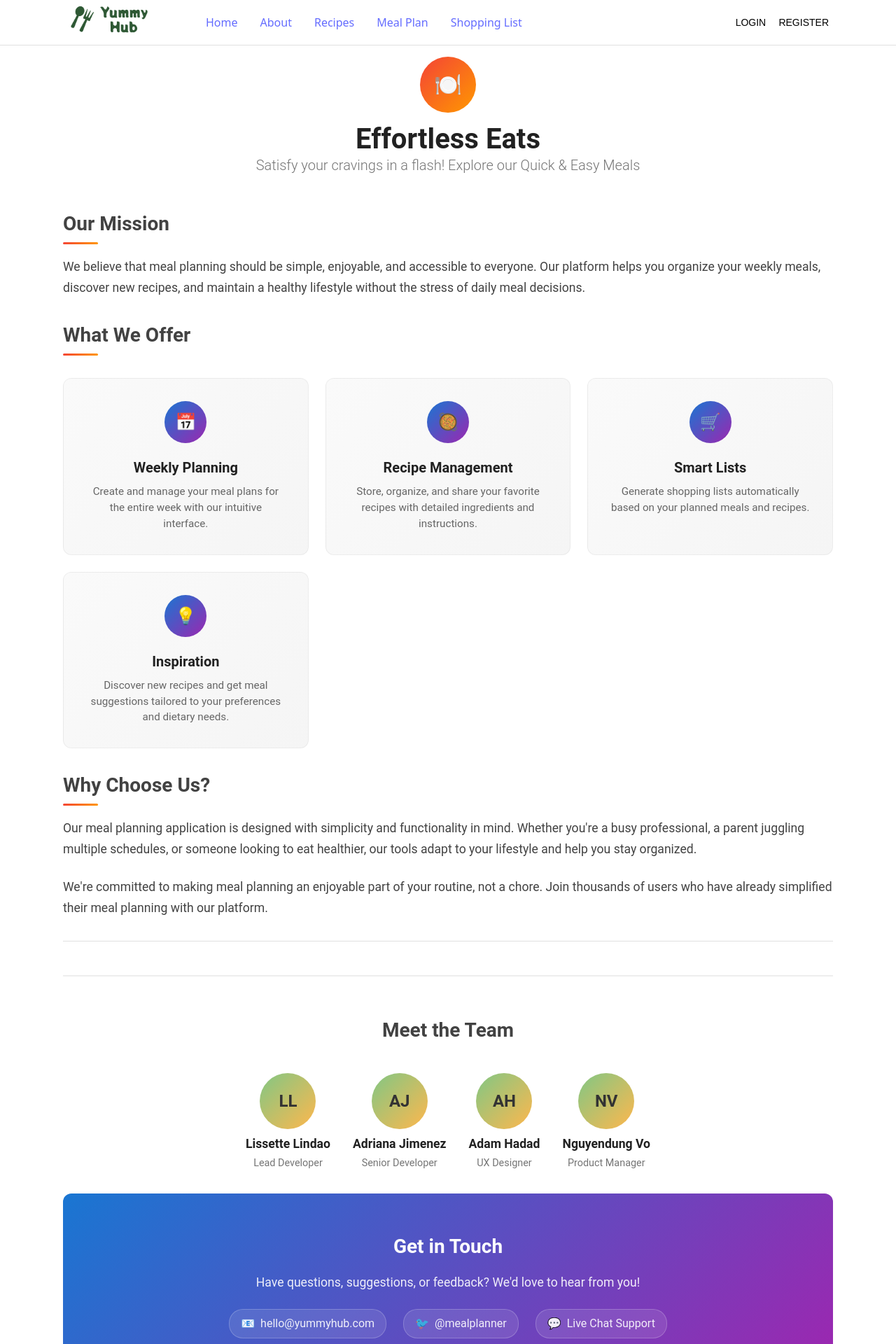
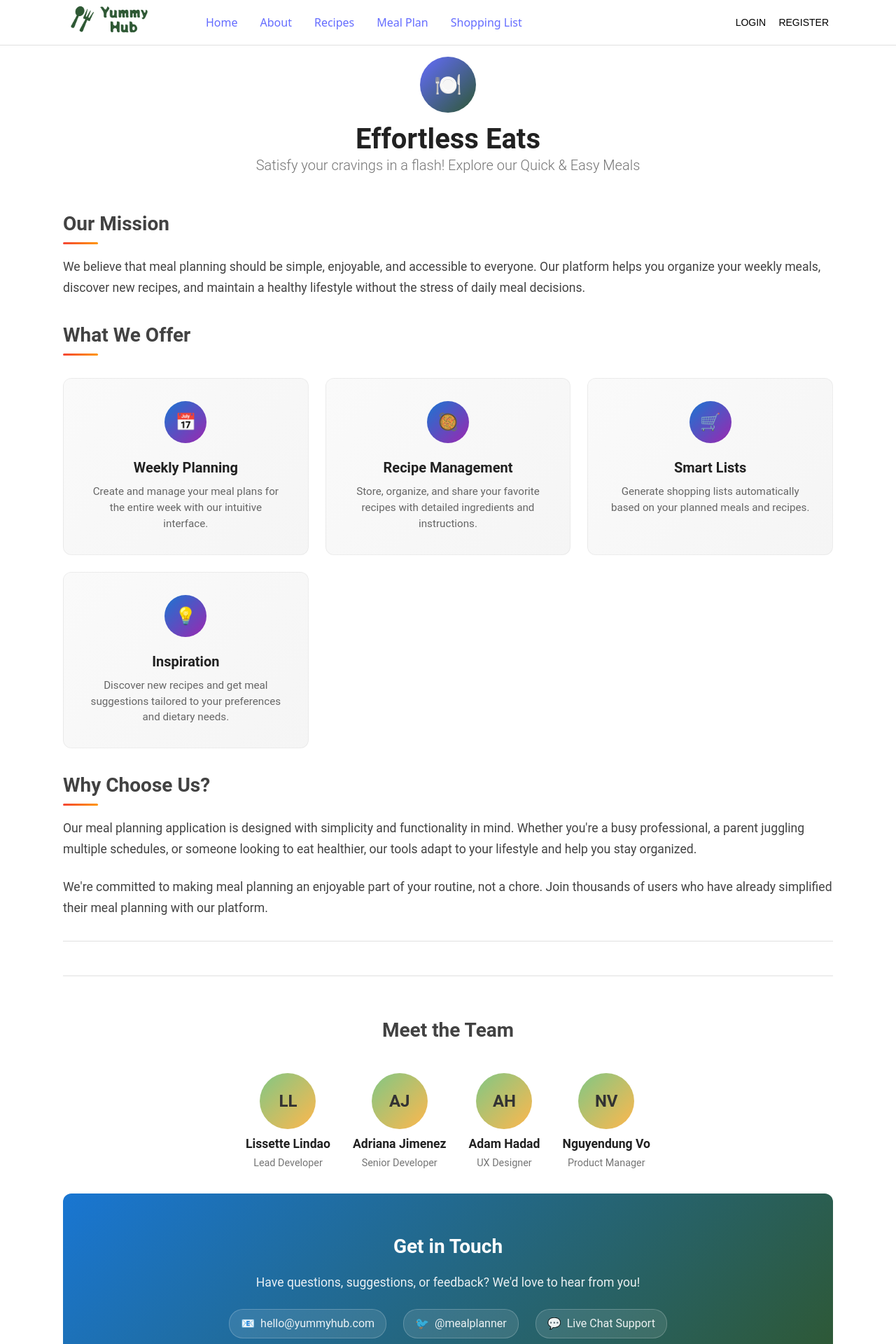
Before and after one commit to adrimaji040/yummyhub, a React (Vite) app in the folder frontend/: page /About in a window 1280 px wide. Shown: the top 1920 px of the page at 70% size. Built offline with nearby package versions, Linux system fonts and the light colour scheme.

Commit message:
Completes the project

```diff
--- a/frontend/src/components/Card.jsx
+++ b/frontend/src/components/Card.jsx
@@ -16,18 +16,15 @@ import { red } from "@mui/material/colors";
 const Card = ({ recipe }) => {
   const { id, cover_photo_url, title, cooking_time, rating, user_name } =
     recipe;
-
+  {
+    console.log("Recipe:", recipe);
+  }
   return (
     <MUICard sx={{ height: "100%", display: "flex", flexDirection: "column" }}>
       {console.log(recipe)}
 
       <CardActionArea>
         <CardHeader
-          avatar={
-            <Avatar sx={{ bgcolor: red[500] }} aria-label="recipe">
-              {user_name[0]?.toUpperCase() || "R"}
-            </Avatar>
-          }
           title={
             <Link
               to={`/recipe/${recipe.id}`}
--- a/frontend/src/components/RegistrationForm.jsx
+++ b/frontend/src/components/RegistrationForm.jsx
@@ -45,7 +45,7 @@ const RegistrationForm = () => {
         if (data.access_token) {
           // Almacena el token en localStorage
           localStorage.setItem("token", data.access_token);
-          navigate("/profile");
+          navigate("/");
         } else {
           setError("Registration failed. Please try again.");
         }
--- a/frontend/src/pages/About.jsx
+++ b/frontend/src/pages/About.jsx
@@ -65,7 +65,7 @@ const About = () => {
     logo: {
       width: "80px",
       height: "80px",
-      background: "linear-gradient(135deg, #f44336, #ff9800)",
+      background: "linear-gradient(135deg, rgb(100 108 255), rgb(46 88 52))",
       borderRadius: "50%",
       display: "flex",
       alignItems: "center",
@@ -103,7 +103,8 @@ const About = () => {
       left: 0,
       width: "50px",
       height: "3px",
-      background: "linear-gradient(135deg, #f44336, #ff9800)",
+      background:
+        "linear-gradient(135deg, rgb(129, 199, 132), rgb(51 102 203))",
       borderRadius: "2px",
     },
     text: {
@@ -192,7 +193,7 @@ const About = () => {
       margin: 0,
     },
     contact: {
-      background: "linear-gradient(135deg, #1976d2, #9c27b0)",
+      background: "linear-gradient(135deg, rgb(25, 118, 210), rgb(46 88 52))",
       color: "white",
       padding: "2rem",
       borderRadius: "12px",
```
